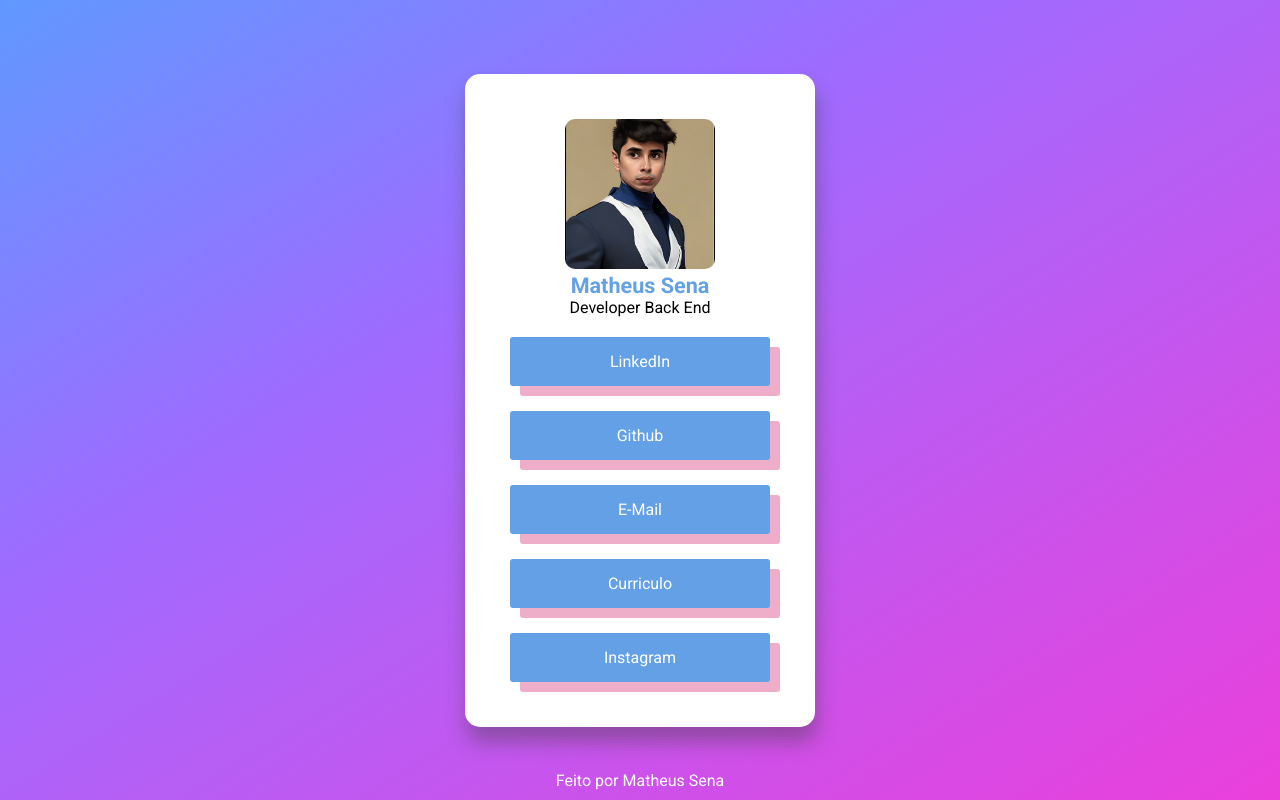
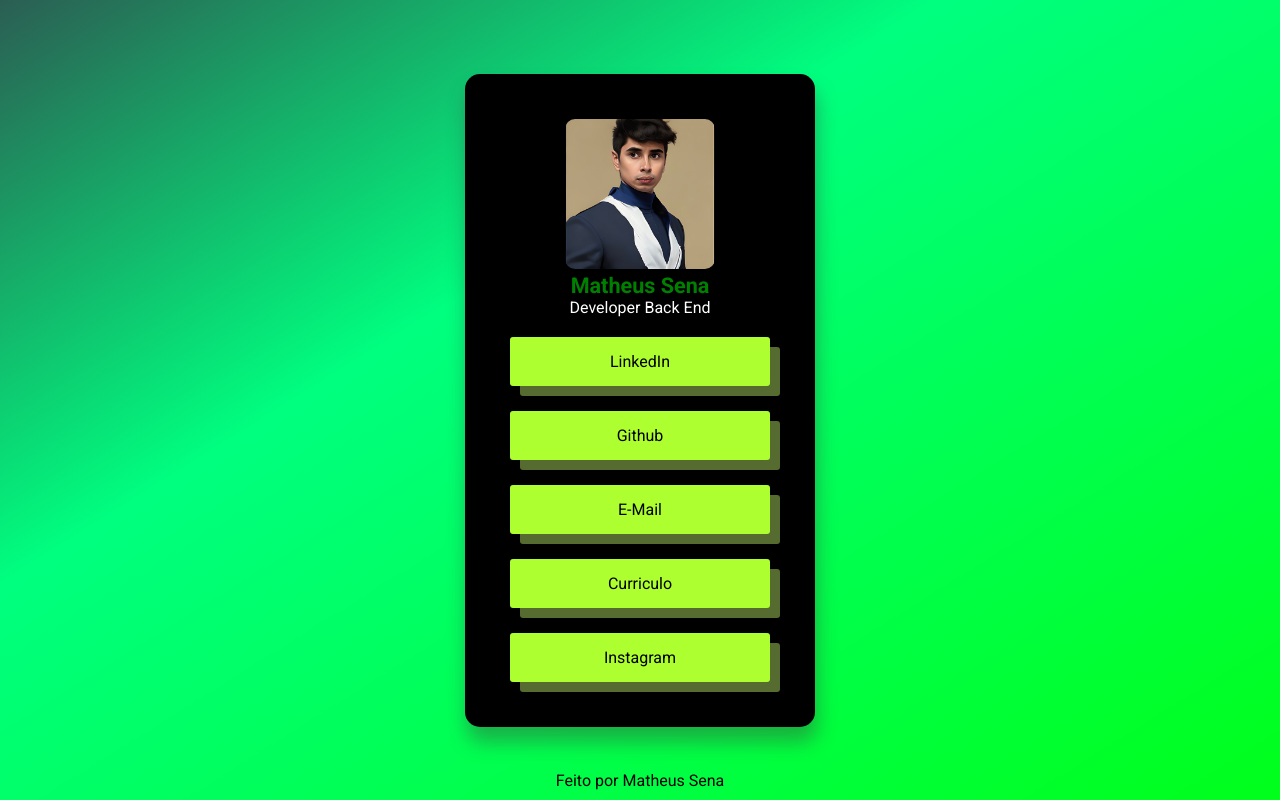
Before and after one commit to MathSena/MyLinks, a plain HTML site: page index.html in a window 1280 px wide. Drawn offline with Linux system fonts and the light colour scheme.

Commit message:
Ajustes de cores no MyLinks

```diff
--- a/style.css
+++ b/style.css
@@ -10,7 +10,7 @@ body{
   align-items: center;
   justify-content: center;
   height: 100vh;
-  background-image: linear-gradient(to bottom right, #3affde 0%, #5b9dff 40%, #9f6bff 60%, #ff34d2 100%);
+  background-image: linear-gradient(to bottom right, #000000 0%, #2F4F4F 40%, #00FF7F 60%, #00FF00 100%);
   background-size:200% 200%;
   animation: float 6s linear infinite alternate;
 }
@@ -20,9 +20,13 @@ body{
   to{background-position: 100% 100%;}
 }
 
+header p{
+  color: #fff;
+}
+
 section{
   padding:45px;
-  background-color: #fff;
+  background-color: black;
   width:350px;
   border-radius:15px;
   display:flex;
@@ -40,7 +44,7 @@ header img{
 }
 
 header h3{
-  color: #63a0e6;
+  color: green;
   font-size:1.35rem;
 }
 
@@ -52,12 +56,12 @@ main{
 }
 
 main a{
-  background: #63a0e6;
+  background: #ADFF2F;
   padding: 15px 0;
   tex-decoration: none;
-  color: #fff;
+  color: #000;
   border-radius: 3px;
-  box-shadow: 10px 10px #eeaeca;
+  box-shadow: 10px 10px #556B2F;
   transition: all .5s ease-in-out;
   text-decoration: none;
 
@@ -70,5 +74,5 @@ main a:hover{
 footer{
   position: absolute;
   bottom: 10px;
-  color: #fff;
+  color: #black;
   font-size: 1rem;
```
